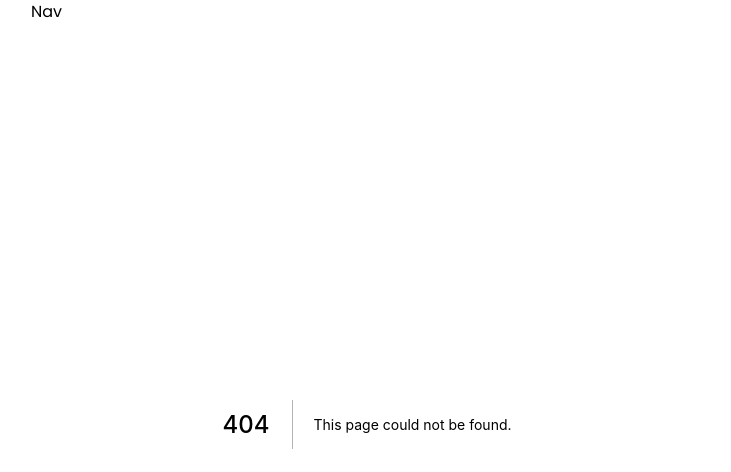
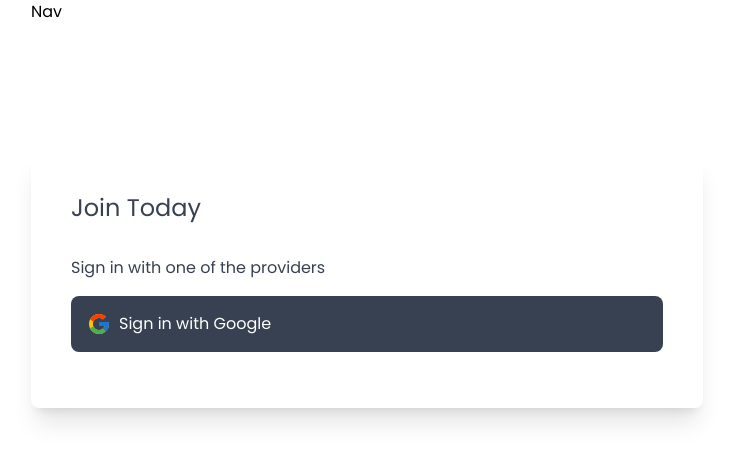
Before and after one commit to daw-maj-pl/genius-ideas, a Next.js app: page /auth/login in a window 1280 px wide. Before the commit this address had no page. Shown: the top 472 px of the page, without its empty margins (273-1004 px from the left). Built offline with nearby package versions, Linux system fonts and the light colour scheme; no server answers.

Commit message:
Create Login component

```diff
--- /dev/null
+++ b/pages/auth/login.jsx
@@ -0,0 +1,46 @@
+import { useEffect } from 'react';
+import { useRouter } from 'next/router';
+import { signInWithPopup, GoogleAuthProvider } from 'firebase/auth';
+import { useAuthState } from 'react-firebase-hooks/auth';
+import { FcGoogle } from 'react-icons/fc';
+import { auth } from '../../utils/firebase';
+
+export default function Login() {
+  const route = useRouter();
+  const [user, loading] = useAuthState(auth);
+
+  //Sign in with google
+  const googleProvider = new GoogleAuthProvider();
+  const GoogleLogin = async () => {
+    try {
+      const result = await signInWithPopup(auth, googleProvider);
+      route.push('/');
+    } catch (error) {
+      console.log(error);
+    }
+  };
+
+  useEffect(() => {
+    if (user) {
+      route.push('/');
+    } else {
+      console.log('login');
+    }
+  }, [user]);
+
+  return (
+    <div className="shadow-xl mt-32 p-10 text-gray-700 rounded-lg">
+      <h2 className="text-2xl font-medium">Join Today</h2>
+      <div className="py-4">
+        <h3 className="py-4">Sign in with one of the providers</h3>
+        <button
+          onClick={GoogleLogin}
+          className="text-white bg-gray-700 w-full font-medium rounded-lg flex align-middle p-4 gap-2"
+        >
+          <FcGoogle className="text-2xl" />
+          Sign in with Google
+        </button>
+      </div>
+    </div>
+  );
+}
```
